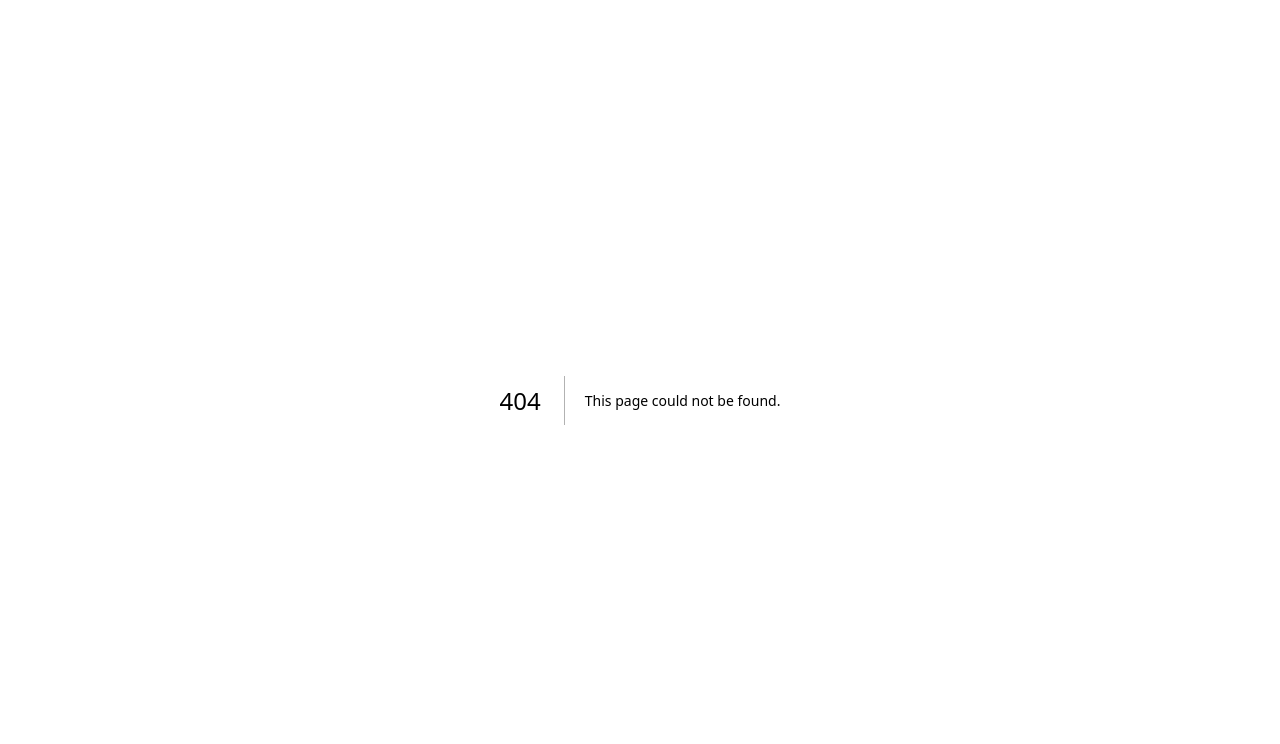
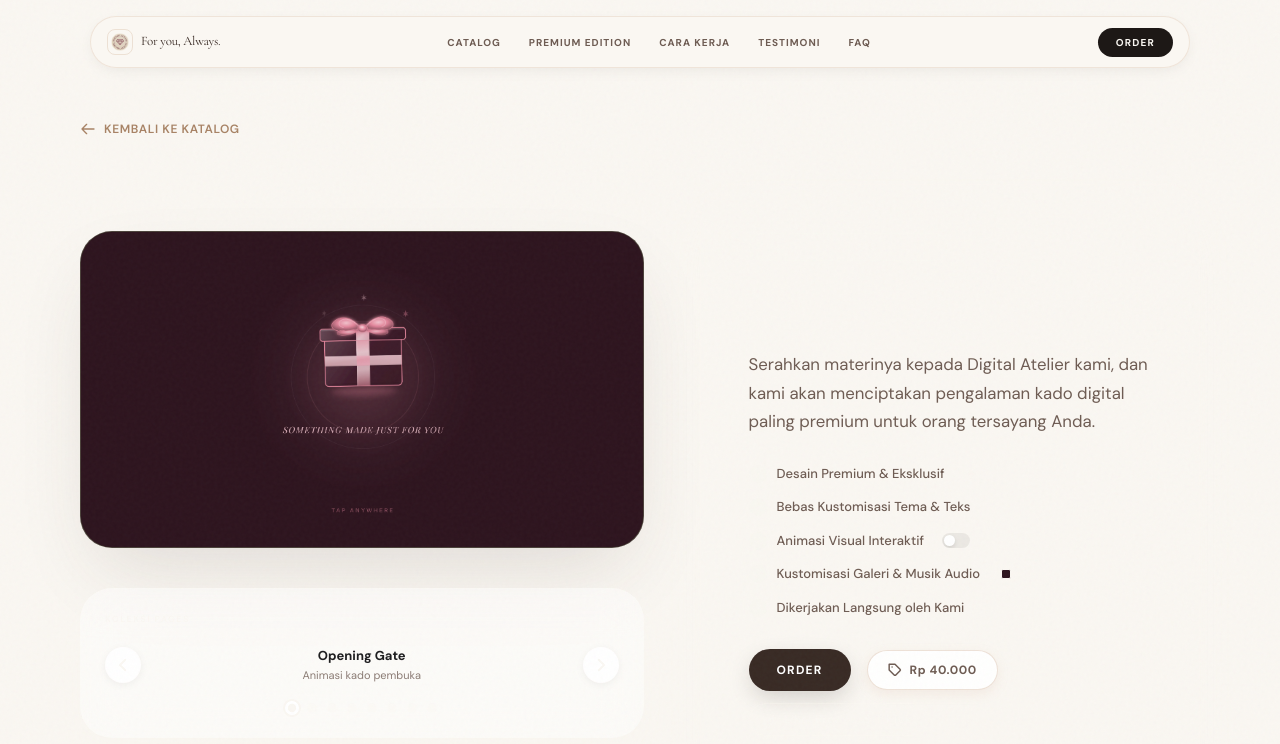
Before and after one commit to detectivecrewze/for-you-always, a Next.js app: page /catalog/memoria in a window 1280 px wide. Before the commit this address had no page. Shown: the top 744 px of the page. Built offline with nearby package versions, Linux system fonts and the light colour scheme.

Commit message:
Add Memoria Edition separate catalog page

```diff
--- /dev/null
+++ b/app/(landing)/catalog/memoria/page.tsx
@@ -0,0 +1,71 @@
+"use client";
+
+import React, { useEffect } from "react";
+import Navbar from "../../../components/Navbar";
+import { LandscapeProductCard } from "../../../components/LandscapeProductCard";
+import Link from "next/link";
+
+export default function ProductCatalogPage() {
+    useEffect(() => {
+        window.scrollTo(0, 0);
+    }, []);
+
+    return (
+        <div style={{ minHeight: "100vh", background: "#faf7f2" }}>
+            <Navbar />
+            <div style={{ maxWidth: 1200, margin: "0 auto", padding: "120px clamp(16px, 4vw, 40px) 40px" }}>
+                <Link href="/catalog" style={{ display: "inline-flex", alignItems: "center", gap: 8, fontFamily: "var(--font-sans)", fontSize: 12, fontWeight: 600, color: "#a88365", textDecoration: "none", letterSpacing: "0.05em", textTransform: "uppercase" }}>
+                    <svg width="16" height="16" fill="none" viewBox="0 0 24 24" stroke="currentColor" strokeWidth={2}>
+                        <path strokeLinecap="round" strokeLinejoin="round" d="M10 19l-7-7m0 0l7-7m-7 7h18" />
+                    </svg>
+                    Kembali ke Katalog
+                </Link>
+            </div>
+            <section style={{ position: "relative", zIndex: 1, padding: "0 0 120px" }}>
+                <div style={{ maxWidth: 1200, margin: "0 auto", padding: "0 clamp(16px, 4vw, 40px)" }}>
+                    <div style={{ display: "flex", flexDirection: "column" }}>
+                        <LandscapeProductCard
+                        label={
+                            <div style={{ display: "flex", alignItems: "center", gap: 6 }}>
+                                Done For You <span style={{ opacity: 0.5 }}>ΓÇó</span> Premium
+                            </div>
+                        }
+                        title="Memoria"
+                        description="Serahkan materinya kepada Digital Atelier kami, dan kami akan menciptakan pengalaman kado digital paling premium untuk orang tersayang Anda."
+                        features={[
+                            "Desain Premium & Eksklusif",
+                            "Bebas Kustomisasi Tema & Teks",
+                            "Animasi Visual Interaktif",
+                            "Kustomisasi Galeri & Musik Audio",
+                            "Dikerjakan Langsung oleh Kami"
+                        ]}
+                        price="Rp 40.000"
+                        mediaSrc=""
+                        fallbackImgSrc="/assets/opening_gate.png"
+                        mediaType="image"
+                        accentColor="#faf7f2"
+                        accentGlow="rgba(250,247,242,0.15)"
+                        href="https://wa.me/6281936109076?text=Halo%20Digital%20Atelier!%20Saya%20ingin%20memesan%20*Premium%20Edition*%20(Done-For-You)%20seharga%20Rp%2040.000.%20Mohon%20info%20langkah%20selanjutnya.%20Terima%20kasih!"
+                        themesLabel="Koleksi Pages"
+                        themes={[
+                            { name: "Opening Gate", desc: "Animasi kado pembuka", color: "#faf7f2", fallbackImgSrc: "/assets/opening_gate.png" },
+                            { name: "Opening Section", desc: "Sapaan & musik latar", color: "#faf7f2", fallbackImgSrc: "/assets/opening_section.webp" },
+                            { name: "Time Section", desc: "Hitung mundur momen", color: "#faf7f2", fallbackImgSrc: "/assets/time_section.webp" },
+                            { name: "Letter Section", desc: "Pesan menyentuh hati", color: "#faf7f2", fallbackImgSrc: "/assets/letter_section.webp" },
+                            { name: "Reason Section", desc: "Bebas ubah tema/konsep", color: "#faf7f2", fallbackImgSrc: "/assets/reason_section.webp" },
+                            { name: "Garden Section", desc: "Bebas ubah tema/konsep", color: "#faf7f2", fallbackImgSrc: "/assets/metafora-gardeon_section.webp" },
+                            { name: "Gallery Section", desc: "Koleksi memori indah", color: "#faf7f2", fallbackImgSrc: "/assets/gallery_section.webp" },
+                            { name: "Closing Section", desc: "Penutup yang manis", color: "#faf7f2", fallbackImgSrc: "/assets/closing%20section.webp" }
+                        ]}
+                        delay={100}
+                        reverse={false}
+                        initialSelectedIndex={0}
+                        autoCycle={false}
+                        tiktokHref="https://www.tiktok.com/@foryoualways.id/video/7647125933169675541?is_from_webapp=1&sender_device=pc"
+                    />
+                    </div>
+                </div>
+            </section>
+        </div>
+    );
+}
--- a/app/(landing)/catalog/page.tsx
+++ b/app/(landing)/catalog/page.tsx
@@ -16,7 +16,7 @@ export default function CatalogPage() {
             imageSrc: "/assets/opening_gate.png",
             title: "Memoria (Premium)",
             newPrice: "Rp 40.000",
-            href: "https://wa.me/6281936109076?text=Halo%20Digital%20Atelier!%20Saya%20ingin%20memesan%20*Premium%20Edition*%20(Done-For-You)%20seharga%20Rp%2040.000.%20Mohon%20info%20langkah%20selanjutnya.%20Terima%20kasih!"
+            href: "/catalog/memoria"
         },
         {
             badgeText: "#1 Terlaris",
```
